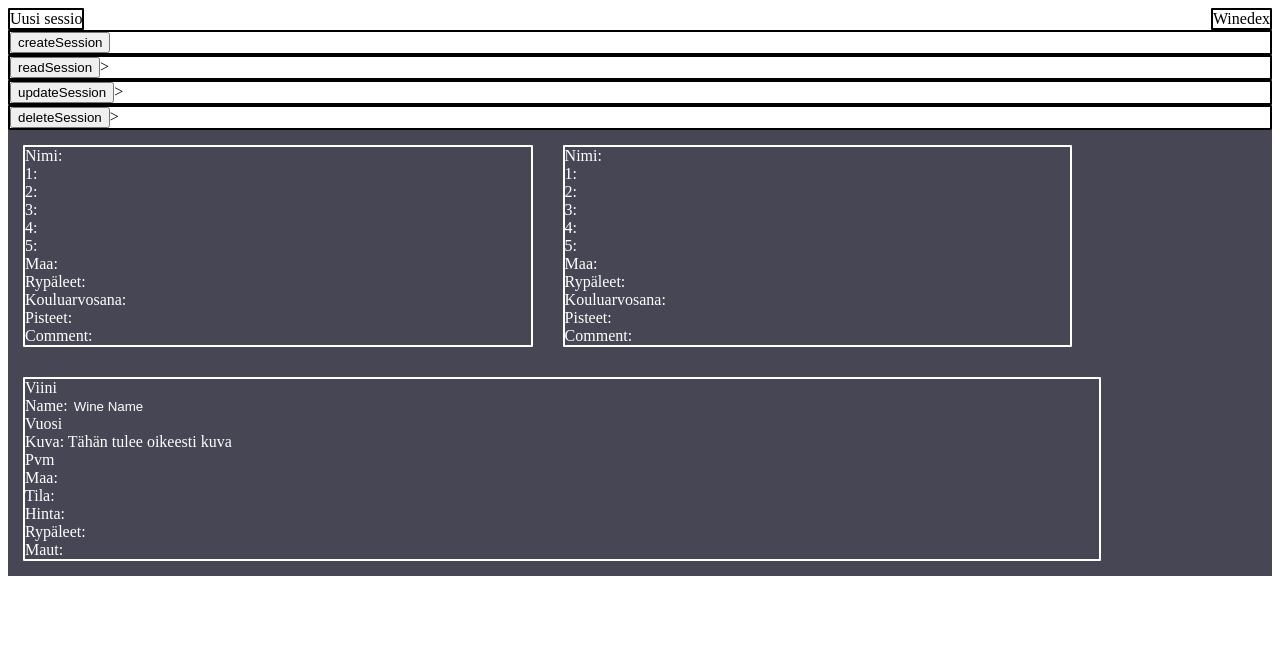
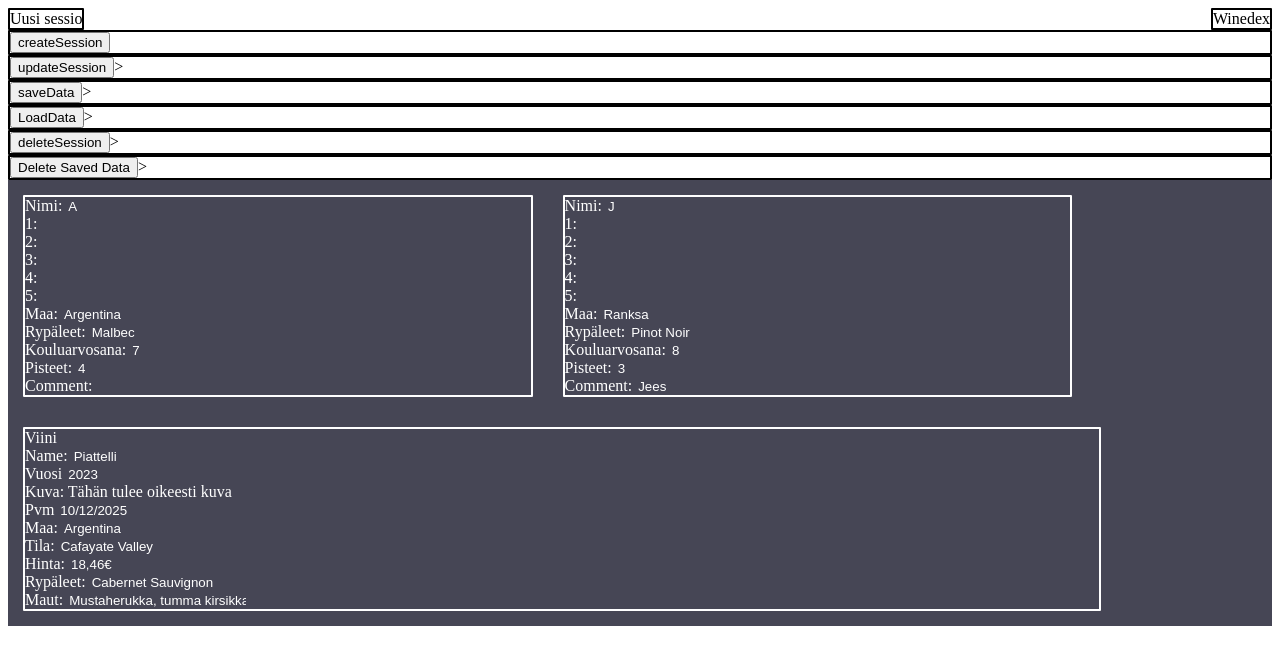
Before and after one commit to lzzzzzzzzzzzzzr/WineStuff, a website: page client/index.html in a window 1280 px wide. Both pictures are taken after a click on the button "createSession". Drawn offline with Linux system fonts and the light colour scheme.

Commit message:
Add save-file-utils.js to support persistent data

```diff
--- a/client/index.html
+++ b/client/index.html
@@ -4,6 +4,7 @@
   </head>
   <body>
       <script src="main.js"></script>
+      <script src="save-file-utils.js"></script>
       <div id="header"
            style="display: flex;
            justify-content: space-between;
@@ -15,23 +16,30 @@
            style="border: 2px solid; border-radius: 1px;">
           <button onclick="createSession()">createSession</button>
       </div>
-      <div id="readSession"
-           style="border: 2px solid; border-radius: 1px;">
-          <button onclick="readSession()">readSession</button>>
-      </div>
       <div id="updateSession"
            style="border: 2px solid; border-radius: 1px;">
           <button onclick="updateSession()">updateSession</button>>
       </div>
+      <div id="saveData"
+           style="border: 2px solid; border-radius: 1px;">
+          <button onclick="saveData()">saveData</button>>
+      </div>
+      <div id="loadData"
+           style="border: 2px solid; border-radius: 1px;">
+          <button onclick="loadData()">LoadData</button>>
+      </div>
       <div id="deleteSession"
            style="border: 2px solid; border-radius: 1px;">
           <button onclick="deleteSession()">deleteSession</button>>
+      </div>
+      <div id="deleteData"
+           style="border: 2px solid; border-radius: 1px;">
+          <button onclick="clearSavedData()">Delete Saved Data</button>>
       </div>
       <div id="session"
            style="display: flex; flex-wrap: wrap;">
           <div class="playerEntry"></div>
           <div class="wineEntry"></div>
       </div>
-
   </body>
 </html>
--- a/client/main.js
+++ b/client/main.js
@@ -15,51 +15,91 @@ style.textContent = `
 `;
 document.head.appendChild(style);
 
+//function createDefaultSession() {
+//    return {
+//        wineEntry: {
+//            name: "Wine Name",
+//            photo: null,
+//            year: "",
+//            country: "",
+//            price: "",
+//            date: "",
+//            winery: "",
+//            grapes: [""],
+//            flavors: [""],
+//            ratings: [],
+//        },
+//        playerEntries: [
+//            {
+//                name: "",
+//                flavorGuesses: ["", "", "", "", ""],
+//                grapes: [""],
+//                country: "",
+//                score: "",
+//                rating: "",
+//                priceRating: "",
+//                priceGuess: "",
+//                comment: ""
+//            },
+//            {
+//                name: "",
+//                flavorGuesses: ["", "", "", "", ""],
+//                grapes: [""],
+//                country: "",
+//                score: "",
+//                rating: "",
+//                priceRating: "",
+//                priceGuess: "",
+//                comment: ""
+//            },
+//        ]
+//    }
+//}
+
 function createDefaultSession() {
     return {
         wineEntry: {
-            name: "Wine Name",
+            name: "Piattelli",
             photo: null,
-            year: "",
-            country: "",
-            price: "",
-            date: "",
-            winery: "",
-            grapes: [""],
-            flavors: [""],
+            year: "2023",
+            country: "Argentina",
+            price: "18,46€",
+            date: "10/12/2025",
+            winery: "Cafayate Valley",
+            grapes: ["Cabernet Sauvignon"],
+            flavors: ["Mustaherukka, tumma kirsikka, karhunvatukka, tummasuklaa, mustapippuri, tammi"],
             ratings: [],
         },
         playerEntries: [
             {
-                name: "",
-                flavorGuesses: ["", "", "", "", ""],
-
-                grapes: [""],
-                country: "",
-                score: "",
-                rating: "",
-                priceRating: "",
-                priceGuess: "",
+                name: "A",
+                flavorGuesses: ["Mustaherukka, tumma kirsikka, karhunvatukka, tummasuklaa, mustapippuri"],
+                grapes: ["Malbec"],
+                country: "Argentina",
+                score: "4",
+                rating: "7",
+                priceRating: "7",
+                priceGuess: "15",
                 comment: ""
             },
             {
-                name: "",
-                flavorGuesses: ["", "", "", "", ""],
-
-                grapes: [""],
-                country: "",
-                score: "",
-                rating: "",
-                priceRating: "",
+                name: "J",
+                flavorGuesses: ["Mustaherukka, tumma kirsikka, karhunvatukka, tummasuklaa, mustapippuri"],
+                grapes: ["Pinot Noir"],
+                country: "Ranksa",
+                score: "3",
+                rating: "8",
+                priceRating: "8",
                 priceGuess: "",
-                comment: ""
+                comment: "Jees"
             },
         ]
     }
 }
 
-/*const currentSession = [createDefaultSession()];*/
 const currentSession = [];
+
+const allSessions = [];
 
 function createSession() {
     const sessionDiv = document.createElement('div');
@@ -71,7 +111,7 @@ function createSession() {
     currentSession.push(newSession);
 
     const sessionElement = document.getElementById('session');
-    sessionElement.style.backgroundColor = '464655';
+    sessionElement.style.backgroundColor = '#464655';
 
     createTastingEntry(newSession, sessionElement, currentSession.length);
     renderSession(currentSession, 'session');
@@ -81,13 +121,16 @@ function renderSession(sessionId, elementId) {
     console.log("RENDER");
     const sessionElement = document.getElementById(elementId);
     sessionElement.innerHTML = '';
+    sessionElement.id = 'session';
+    sessionElement.style.display = 'flex';
+    sessionElement.style.flexWrap = 'wrap';
+    sessionElement.style.backgroundColor = '#464655';
 
     if (currentSession.length >= 1) {
 
         sessionItems = sessionId.map((tastingData, tastingIndex) => {
             return createTastingEntry(tastingData, sessionElement, tastingIndex);
         })
-        console.log("sessionItems: " + currentSession.length);
     }
     else {
         console.log("No sessions to render!");
@@ -170,13 +213,13 @@ function insertInputEntry(text, entry, content, tastingIndex, playerEntryIndex,
         textInput.onblur = (e) => { renderSession(currentSession, 'session'); }
 
 
-        //Log output for testing
-        if (playerEntryIndex !== undefined && playerEntryIndex !== null) {
-            textInput.onblur = (e) => console.log("Blur:" + currentSession[tastingIndex].playerEntries[playerEntryIndex][propertyKey]);
-        }
-        else if (tastingIndex !== undefined && propertyKey !== undefined) {
-            textInput.onblur = (e) => console.log("Blur:" + currentSession[tastingIndex].wineEntry[propertyKey]);
-        }
+        ////Log output for testing
+        //if (playerEntryIndex !== undefined && playerEntryIndex !== null) {
+        //    textInput.onblur = (e) => console.log("Blur:" + currentSession[tastingIndex].playerEntries[playerEntryIndex][propertyKey]);
+        //}
+        //else if (tastingIndex !== undefined && propertyKey !== undefined) {
+        //    textInput.onblur = (e) => console.log("Blur:" + currentSession[tastingIndex].wineEntry[propertyKey]);
+        //}
     }
 
     container.appendChild(thisEntry);
@@ -233,8 +276,9 @@ function createPlayerEntry(sessionId, elementId, playerIndex, tastingIndex) {
 
     insertInputEntry('Nimi: ', playerEntry, sessionId.playerEntries[playerIndex].name, tastingIndex, playerIndex, 'name');
 
-    for (let i = 1; i <= 5; i++) {
-        insertInputEntry(i + ': ', playerEntry, sessionId.playerEntries[playerIndex].flavorGuesses[i], tastingIndex, playerIndex, 'flavorGuesses', i-1);
+    for (let i = 0; i < 5; i++) {
+        const num = i + 1;
+        insertInputEntry(num + ': ', playerEntry, sessionId.playerEntries[playerIndex].flavorGuesses[num], tastingIndex, playerIndex, 'flavorGuesses', num);
     }
 
     insertInputEntry('Maa: ', playerEntry, sessionId.playerEntries[playerIndex].country, tastingIndex, playerIndex, 'country');
@@ -246,3 +290,17 @@ function createPlayerEntry(sessionId, elementId, playerIndex, tastingIndex) {
     elementId.appendChild(playerEntry);
     return playerEntry;
 }
+
+function prepareSaveData() {
+    allSessions.length = 0;
+
+    currentSession.forEach(entry => {
+        allSessions.push(JSON.parse(JSON.stringify(entry)));
+        console.log(allSessions);
+    });
+
+    renderSession(currentSession, 'session');
+    return {
+        allSessions: allSessions
+    }
+}
--- /dev/null
+++ b/client/save-file-utils.js
@@ -0,0 +1,50 @@
+function saveData() {
+    try {
+        const dataToSave = prepareSaveData();
+
+        localStorage.setItem('wineData', JSON.stringify(dataToSave));
+        return true;
+
+    } catch (error) {
+        alert(error);
+        return false;
+    }
+}
+
+function loadData() {
+    try {
+        const savedData = localStorage.getItem('wineData');
+
+        if (!savedData) {
+            alert('No saved data found!');
+            return false;
+        }
+        const parsedData = JSON.parse(savedData);
+
+        if (!parsedData.allSessions || !Array.isArray(parsedData.allSessions)) {
+            throw new Error('Invalid data format: wineData missing or not an array');
+        }
+
+        allSessions.length = 0;
+        currentSession.length = 0;
+
+        parsedData.allSessions.forEach(entry => {
+            allSessions.push(entry);
+            currentSession.push(entry);
+        });
+
+        renderSession(currentSession, 'session');
+
+        return true;
+    } catch (error) {
+        alert(error);
+        return false;
+    }
+}
+
+function clearSavedData() {
+    if (confirm('Are you sure you want to clear ALL saved data? This cannot be undone.')) {
+        localStorage.removeItem('wineData');
+        alert('All data has been removed!');
+    }
+}
```
